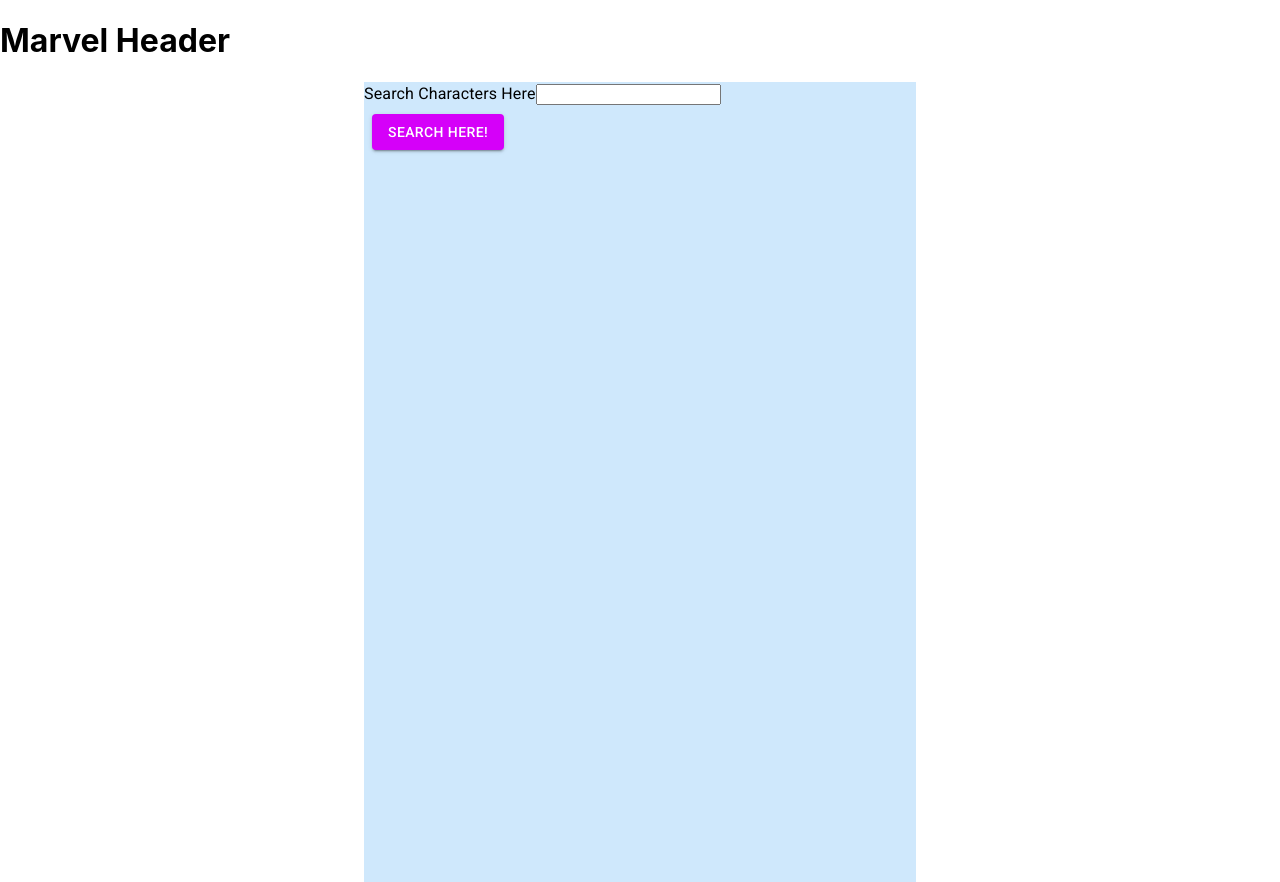
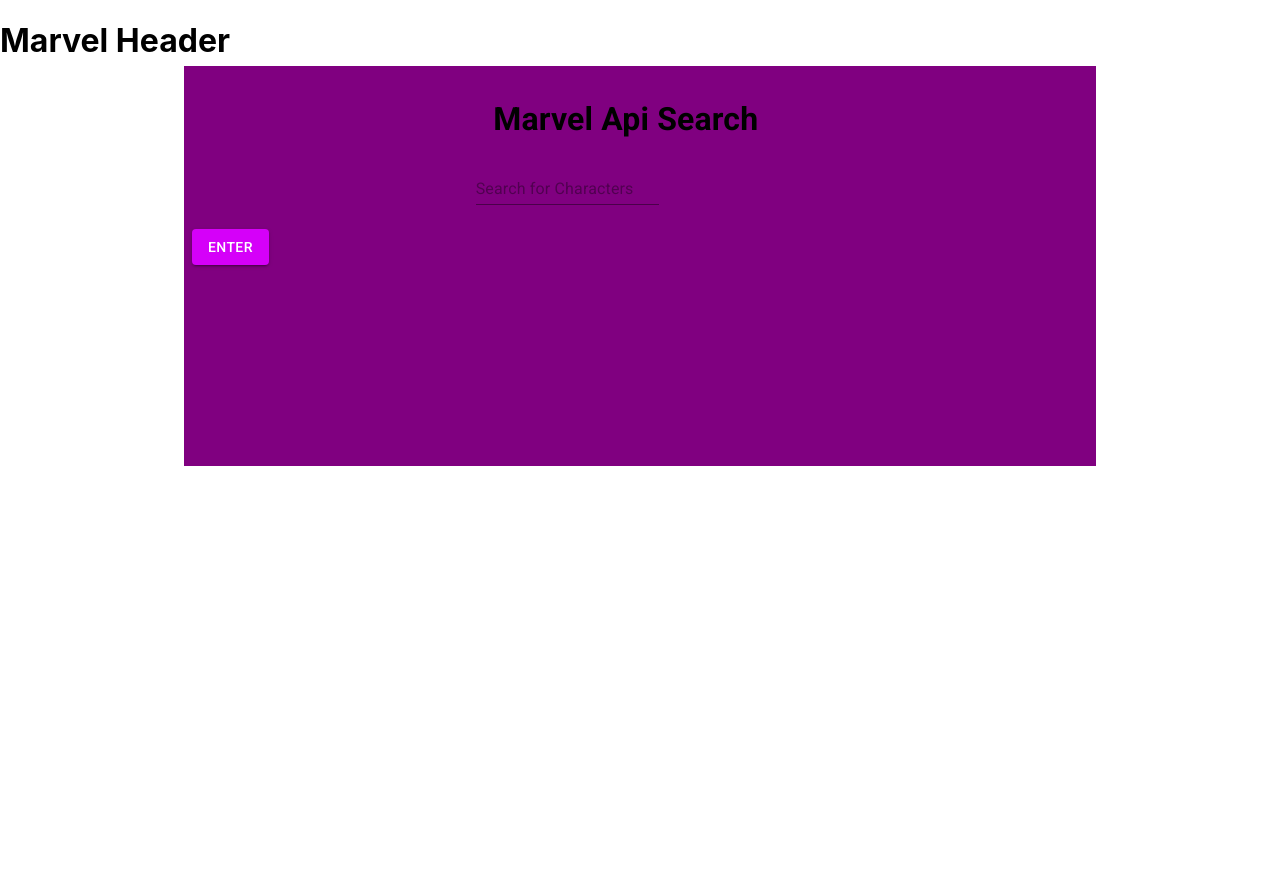
Before and after one commit to DECAB149/marvel-project, a React (Create React App) app: page / in a window 1280 px wide. After the commit the page ends 800 px from the top, so only its background shows below. Built offline with nearby package versions, Linux system fonts and the light colour scheme.

Commit message:
material UI

```diff
--- a/src/App.css
+++ b/src/App.css
@@ -2,37 +2,12 @@
   text-align: center;
 }
 
-.App-logo {
-  height: 40vmin;
-  pointer-events: none;
+.formItems {
+  text-align: center;
+  display:flex;
 }
 
-@media (prefers-reduced-motion: no-preference) {
-  .App-logo {
-    animation: App-logo-spin infinite 20s linear;
-  }
+#form {
+    flex:1;
+
 }
-
-.App-header {
-  background-color: #282c34;
-  min-height: 100vh;
-  display: flex;
-  flex-direction: column;
-  align-items: center;
-  justify-content: center;
-  font-size: calc(10px + 2vmin);
-  color: white;
-}
-
-.App-link {
-  color: #61dafb;
-}
-
-@keyframes App-logo-spin {
-  from {
-    transform: rotate(0deg);
-  }
-  to {
-    transform: rotate(360deg);
-  }
-}
--- a/src/App.js
+++ b/src/App.js
@@ -5,7 +5,7 @@
 import MD5 from 'crypto-js/md5';
 import Container from '@material-ui/core/Container';
 import Typography from '@material-ui/core/Typography';
-
+import Grid from '@material-ui/core/Grid';
 
 function App() {
   const [input, setInput] = useState(null);
@@ -60,12 +60,24 @@
   return (
     <div className="App">
       <Header />
-      <Container maxWidth='sm'>
-        <Typography component="div" style={{ backgroundColor: '#cfe8fc', height: '100vh' }}>
-          <Form handleChange={handleChange} input={input} handleSubmit={handleSubmit} showPage={showPage} />
-          <DisplayPage togglePreview={togglePreview} showPage={showPage} img={img} charName={charName} info={info} />
-        </Typography>
-      </Container>
+      <Grid container spacing={2}>
+        <Container maxWidth='md'>
+          <Typography component="div" style={{ backgroundColor: 'purple', height: '50vh' }}>
+          <Grid container spacing={2}>
+              <Grid item xs={4}>
+              </Grid>
+              <Grid item xs={6}>
+                <h1 className='searchHeader'>Marvel Api Search</h1>
+              </Grid>
+            </Grid>
+
+          <Grid container spacing={2}>
+            <Form handleChange={handleChange} input={input} handleSubmit={handleSubmit} showPage={showPage} />
+            <DisplayPage togglePreview={togglePreview} showPage={showPage} img={img} charName={charName} info={info} />
+          </Grid>
+          </Typography>
+        </Container>
+      </Grid>
     </div>
   );
 }
--- a/src/Components/Buttons.js
+++ b/src/Components/Buttons.js
@@ -28,7 +28,7 @@
     return(
         <div className={classes.margin}>
             <ThemeProvider theme={customTheme}>
-                <Button color='secondary' variant="contained">Search Here!</Button>
+                <Button color='secondary' variant="contained">Enter</Button>
             </ThemeProvider>
         </div>
     );
--- a/src/Components/Form.js
+++ b/src/Components/Form.js
@@ -1,24 +1,42 @@
 import React from 'react';
 import SubmitBtn from './Buttons';
+import { makeStyles } from '@material-ui/core/styles';
+import Input from '@material-ui/core/Input';
+import Grid from '@material-ui/core/Grid';
 
+const useStyles = makeStyles((theme) => ({
+    root: {
+        '& > *': {
+            margin: theme.spacing(1),
+            width: 500,
+        },
+    },
+}));
 
-export default function Form ({handleChange, handleSubmit, showPage, }) {
-
+export default function Form ({handleChange, handleSubmit, showPage, props }) {
+    const classes = useStyles();
 
     return(
 
         <div className='formItems'>
             <div style={{ display: showPage ? 'none' : 'block' }}>
-                <form >
-                    <label>Search Characters Here</label>
-                    <input
-                        name='marvelSearch'
-                        type='text'
-                        onChange={handleChange}>
-                    </input>
+                <Grid container spacing={2}>
+                    <form className={classes.root} noValidate autoComplete='off' id='form'>
+                        <Grid container spacing={2}>
+                            <Grid item xs={7}>
+                            </Grid>
+                            <Grid item xs={5} >
+                                <Input placeholder='Search for Characters' inputProps={{ 'aria-label': 'description' }} onChange={handleChange} />
+                            </Grid>
 
-                   <SubmitBtn  onClick={(e)=>handleSubmit(e)} />
-                </form>
+                            <Grid item xs={6}>
+                                <div className='submitbtnWrapper'onClick={handleSubmit}>
+                                    <SubmitBtn />
+                                </div>
+                            </Grid>
+                        </Grid>
+                    </form>
+                </Grid>
             </div>
         </div>
 
--- a/src/Components/SearchResults.js
+++ b/src/Components/SearchResults.js
@@ -1,5 +1,5 @@
 import React from 'react';
-
+import SubmitBtn from './Buttons';
 
 function SearchResults ({info, img, charName, togglePreview }) {
 
@@ -12,7 +12,9 @@
                 <img src={img} alt=''></img>
                 <p> {charName}</p>
                 <p>{info} </p>
-                <button onClick={togglePreview}>Search Again?</button>
+                <div className='submitbtnWrapper'onClick={togglePreview}>
+                <SubmitBtn />
+                </div>
             </div>
         </div>
     )
```
